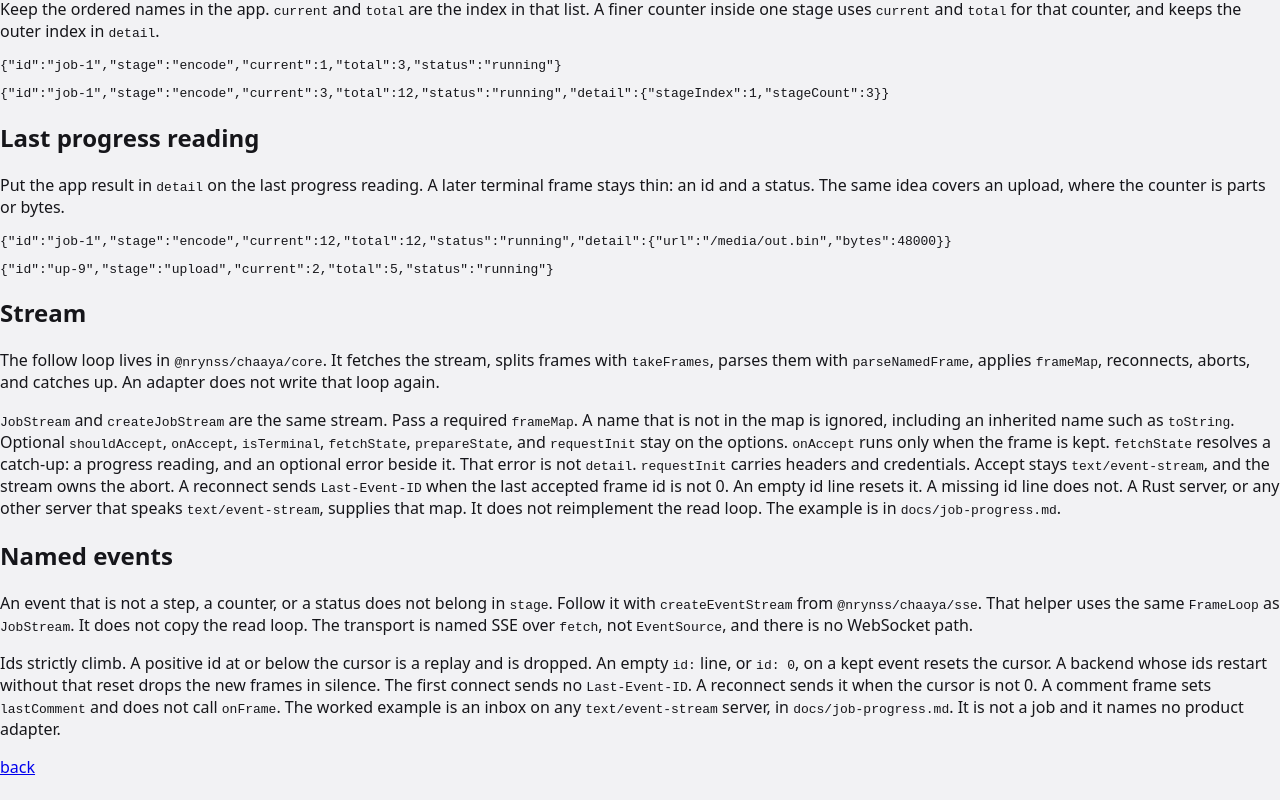
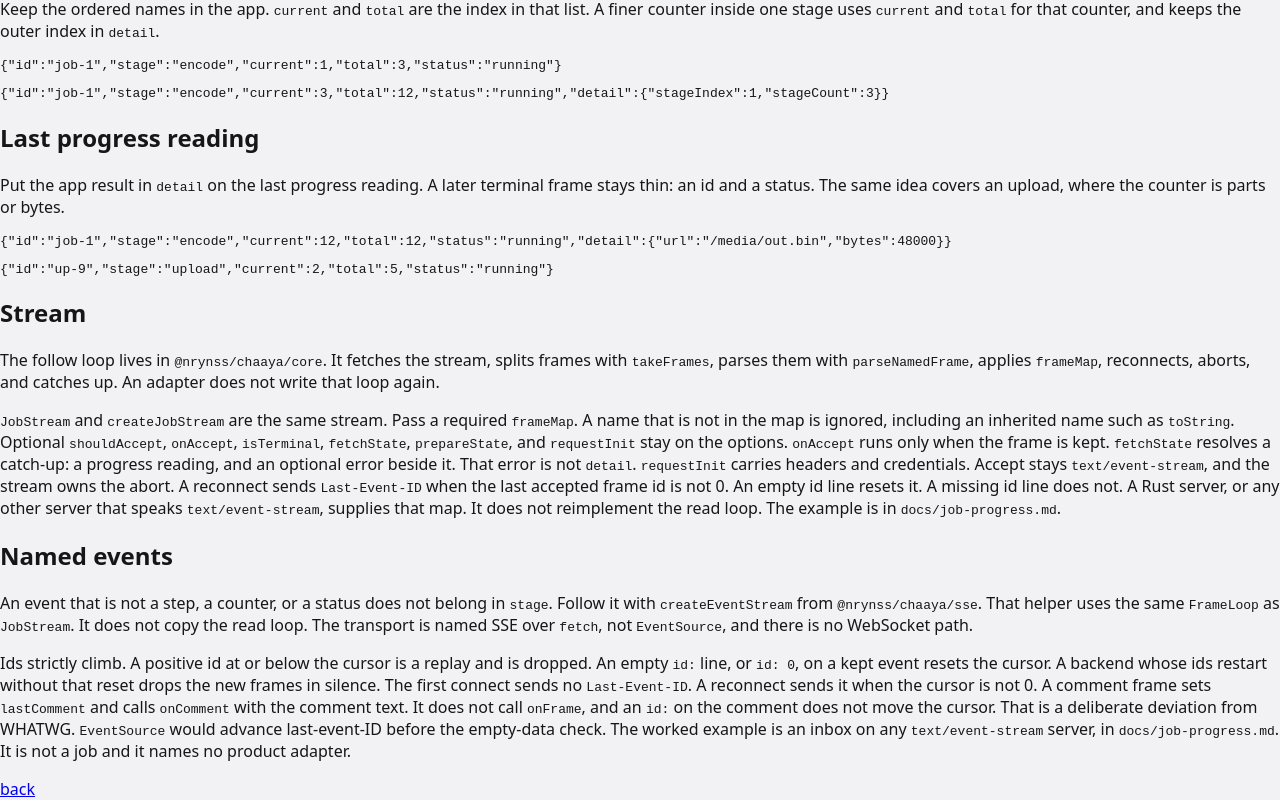
Before and after one commit to nrynss/chaaya, a SvelteKit app: page /docs/job-progress in a window 1280 px wide. Shown: the part 465-1265 px from the top of the page. Before the commit the page ends 1243 px from the top, so only its background shows below. Built offline with nearby package versions, Linux system fonts and the light colour scheme.

Commit message:
Name the comment-id deviation and pass comment text
An id on a comment leaving the cursor alone is a deliberate deviation
from WHATWG: EventSource advances last-event-ID before the empty-data
check. onComment takes that comment string on FrameLoop and on
createEventStream.

```diff
--- a/src/lib/core/sse/events.svelte.ts
+++ b/src/lib/core/sse/events.svelte.ts
@@ -20,7 +20,7 @@ export interface EventStreamOptions {
 	catchUp?: () => Promise<readonly NamedEvent[] | void>
 	/** Run for each accepted event. A comment frame never arrives here. It calls `onComment`. */
 	onFrame?: (event: NamedEvent) => void
-	/** Run when a comment frame arrives, including a heartbeat. The payload is the comment text. */
+	/** Run when a comment frame arrives, including a heartbeat. The argument is the comment text, the same string `FrameLoop` passes. */
 	onComment?: (comment: string) => void
 	/** Run when a dropped stream opens again. It receives the new count. */
 	onReconnect?: (count: number) => void
@@ -108,8 +108,8 @@ class NamedEventStream implements EventStream {
 			requestInit: { ...given, headers },
 			reconnect: options.reconnect,
 			onReconnect: options.onReconnect,
-			onComment: (frame) => {
-				options.onComment?.(frame.comment)
+			onComment: (comment) => {
+				options.onComment?.(comment)
 			},
 			onFrame: (frame) => this.#onWire(frame),
 			catchUp: () => this.#catchUp(),
--- a/src/routes/docs/job-progress/+page.svelte
+++ b/src/routes/docs/job-progress/+page.svelte
@@ -150,7 +150,10 @@
 		<code>id:</code> line, or <code>id: 0</code>, on a kept event resets the cursor. A backend whose ids
 		restart without that reset drops the new frames in silence. The first connect sends no
 		<code>Last-Event-ID</code>. A reconnect sends it when the cursor is not 0. A comment frame sets
-		<code>lastComment</code> and does not call <code>onFrame</code>. The worked
+		<code>lastComment</code> and calls <code>onComment</code> with the comment text. It does not call
+		<code>onFrame</code>, and an <code>id:</code> on the comment does not move the cursor. That is a
+		deliberate deviation from WHATWG. <code>EventSource</code> would advance last-event-ID before the
+		empty-data check. The worked
 		example is an inbox on any <code>text/event-stream</code> server, in <code>docs/job-progress.md</code>.
 		It is not a job and it names no product adapter.
 	</p>
```
Also changed, not shown: src/lib/core/sse/loop.svelte.ts (+7 -4 lines), 2 other files (tests, documents, lock files or other folders).
